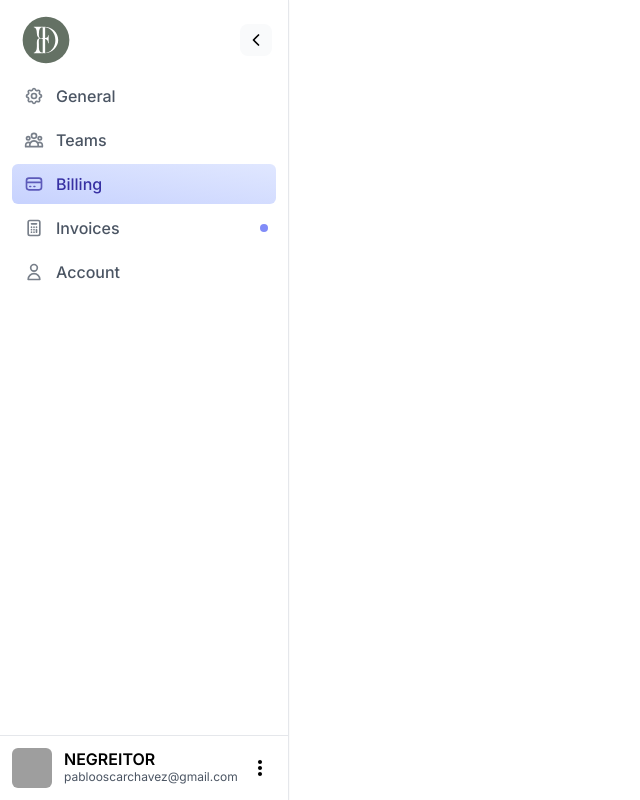
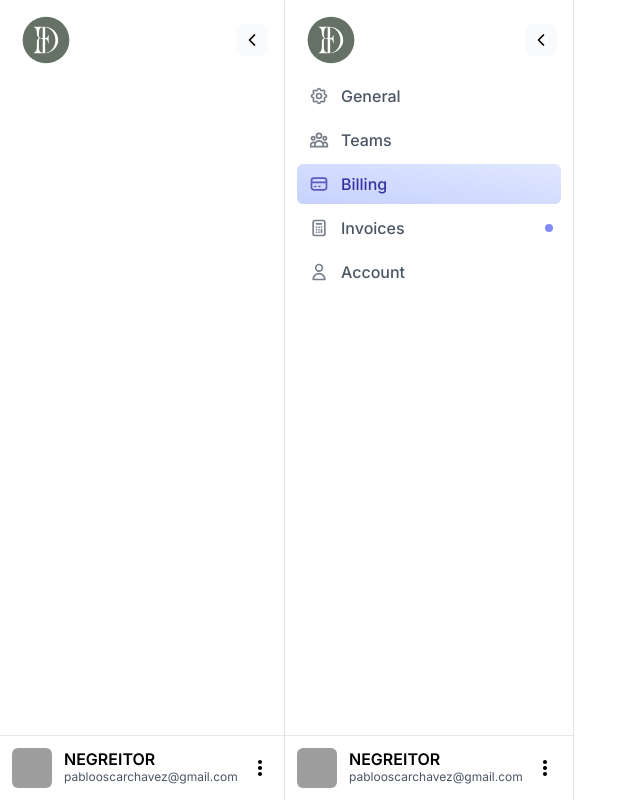
Before and after one commit to PabloChavez03/admin-panel, a Next.js app: page / in a window 1280 px wide. Shown: the whole page, without its empty margins (0-640 px from the left). Built offline with nearby package versions, Linux system fonts and the light colour scheme; grey boxes are pictures that could not be loaded.

Commit message:
add sidemenu in body

```diff
--- a/src/app/layout.tsx
+++ b/src/app/layout.tsx
@@ -1,5 +1,6 @@
 import type { Metadata } from 'next'
 import { Inter } from 'next/font/google'
+import { SideMenu } from './components/widgets/SideMenu'
 import './globals.css'
 
 const inter = Inter({ subsets: ['latin'] })
@@ -16,7 +17,12 @@ export default function RootLayout ({
 }) {
   return (
     <html lang="en">
-      <body className={inter.className}>{children}</body>
+      <body className={inter.className}>
+        <div className='flex'>
+          <SideMenu />
+          {children}
+        </div>
+      </body>
     </html>
   )
 }
```
